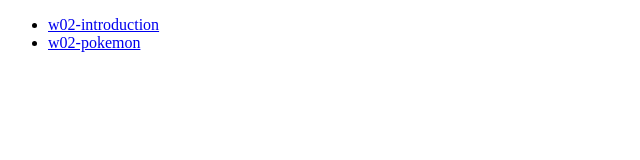
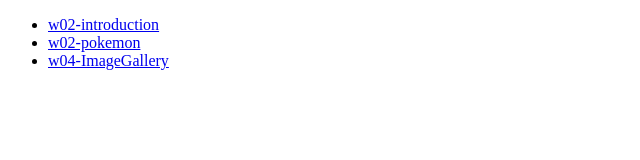
Before and after one commit to Stitchiii/1101-classdemo-407230035, a plain HTML site: page index.html in a window 1280 px wide. Shown: the whole page, without its empty margins (0-640 px from the left). Drawn offline with Linux system fonts and the light colour scheme.

Commit message:
modify w04 text

```diff
--- a/index.html
+++ b/index.html
@@ -16,6 +16,9 @@
             <li>
                 <a href="./w02/pokemon.html">w02-pokemon</a>
             </li>
+            <li>
+                <a href="./w04/imageGallery.html">w04-ImageGallery</a>
+            </li>
         </ul>
     </div>
 
```
